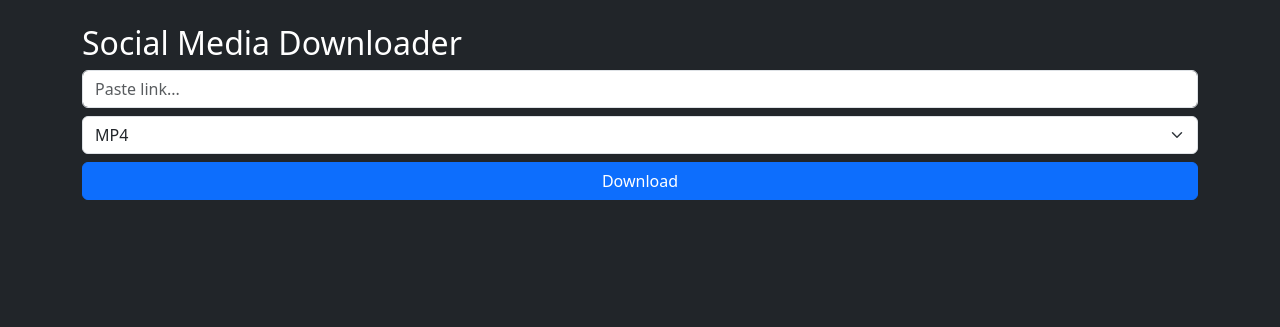
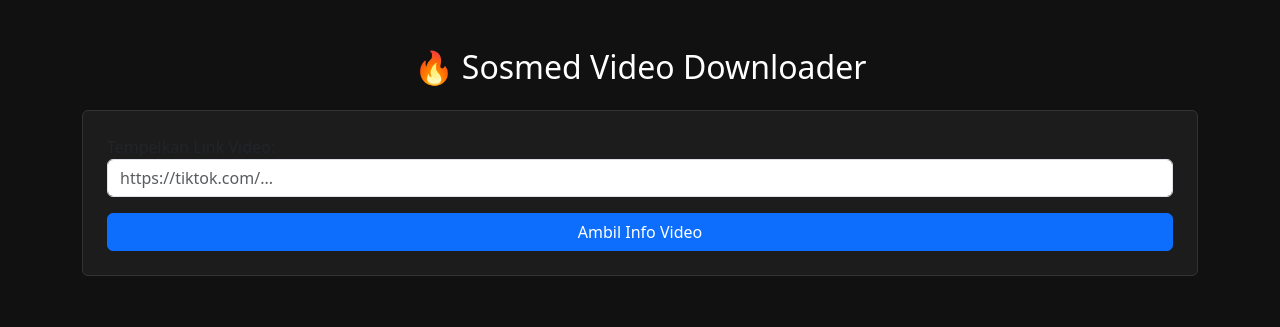
Before and after one commit to putrafajarr/my-sosmed-download, a website: page public/index.html in a window 1280 px wide. Drawn offline with nearby package versions, Linux system fonts and the light colour scheme.

Commit message:
index.html

```diff
--- a/public/index.html
+++ b/public/index.html
@@ -1,38 +1,82 @@
-<!doctype html>
-<html>
+<!DOCTYPE html>
+<html lang="en">
 <head>
-  <title>my-sosmed-download</title>
-  <meta name="viewport" content="width=device-width,initial-scale=1">
+  <meta charset="UTF-8">
+  <title>Sosmed Downloader</title>
+  <meta name="viewport" content="width=device-width, initial-scale=1">
   <link href="https://cdn.jsdelivr.net/npm/bootstrap@5.3.0/dist/css/bootstrap.min.css" rel="stylesheet">
+  <style>
+    body {
+      background: #111;
+      color: white;
+    }
+    .card {
+      background: #1c1c1c;
+      border: 1px solid #333;
+    }
+    .thumbnail {
+      width: 100%;
+      border-radius: 10px;
+    }
+  </style>
 </head>
-<body class="bg-dark text-white p-4">
-<div class="container">
-  <h2>Social Media Downloader</h2>
+<body>
 
-  <input id="url" class="form-control mb-2" placeholder="Paste link..." />
-  <select id="format" class="form-select mb-2">
-    <option value="mp4">MP4</option>
-    <option value="mp3">MP3</option>
-  </select>
+<div class="container py-5">
 
-  <button onclick="go()" class="btn btn-primary w-100">Download</button>
+  <h2 class="text-center mb-4">🔥 Sosmed Video Downloader</h2>
 
-  <pre id="result" class="text-white mt-3"></pre>
+  <div class="card p-4">
+
+    <label>Tempelkan Link Video:</label>
+    <input id="url" class="form-control mb-3" placeholder="https://tiktok.com/..." />
+
+    <button class="btn btn-primary w-100" onclick="getInfo()">
+      Ambil Info Video
+    </button>
+
+  </div>
+
+  <div id="result" class="mt-4" style="display:none;">
+    <div class="card p-4 text-center">
+      <img id="thumb" class="thumbnail mb-3" />
+      <h4 id="title"></h4>
+
+      <a id="downloadBtn" class="btn btn-success w-100 mt-3" target="_blank">
+        Download MP4
+      </a>
+    </div>
+  </div>
+
 </div>
 
 <script>
-async function go(){
-  let res = await fetch("/api/download", {
-    method:"POST",
-    headers:{"Content-Type":"application/json"},
-    body:JSON.stringify({
-      url:document.getElementById("url").value,
-      format:document.getElementById("format").value
-    })
+async function getInfo() {
+  const url = document.getElementById("url").value;
+  if (!url) {
+    alert("Masukkan link dulu bang");
+    return;
+  }
+
+  let res = await fetch("/api/info", {
+    method: "POST",
+    headers: { "Content-Type": "application/json" },
+    body: JSON.stringify({ url })
   });
 
-  document.getElementById("result").textContent =
-    JSON.stringify(await res.json(),null,2);
+  let data = await res.json();
+
+  if (!data.success) {
+    alert("Gagal ambil info:\n" + data.message);
+    return;
+  }
+
+  // Tampilkan preview
+  document.getElementById("thumb").src = data.thumbnail;
+  document.getElementById("title").innerText = data.title;
+  document.getElementById("downloadBtn").href = "/download?url=" + encodeURIComponent(url);
+
+  document.getElementById("result").style.display = "block";
 }
 </script>
 
```
